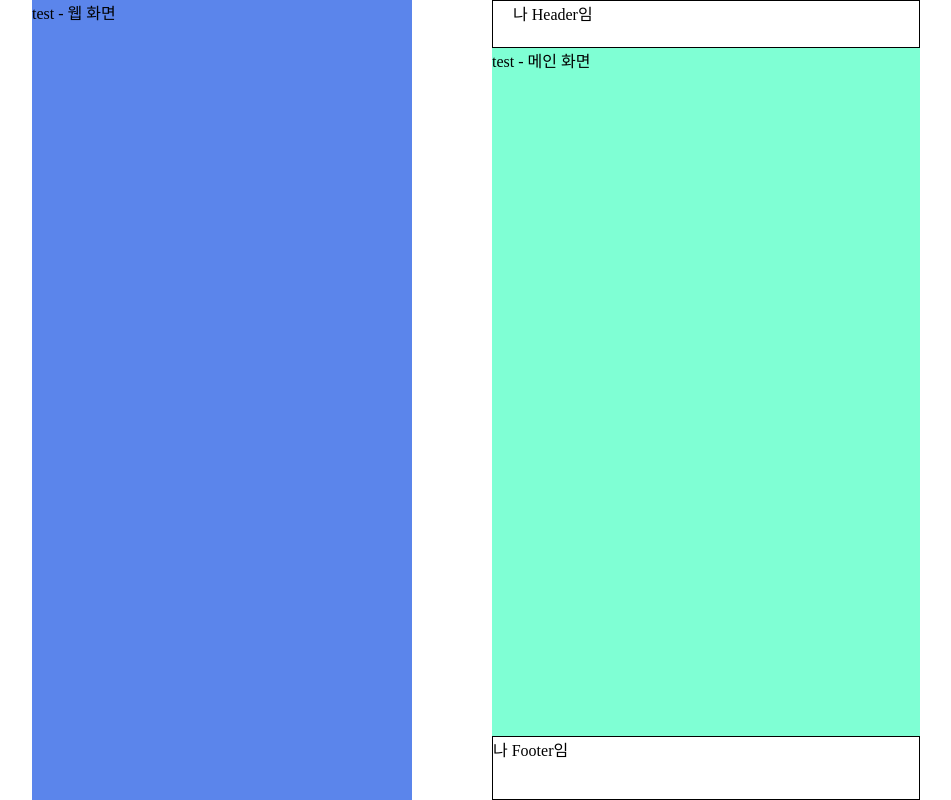
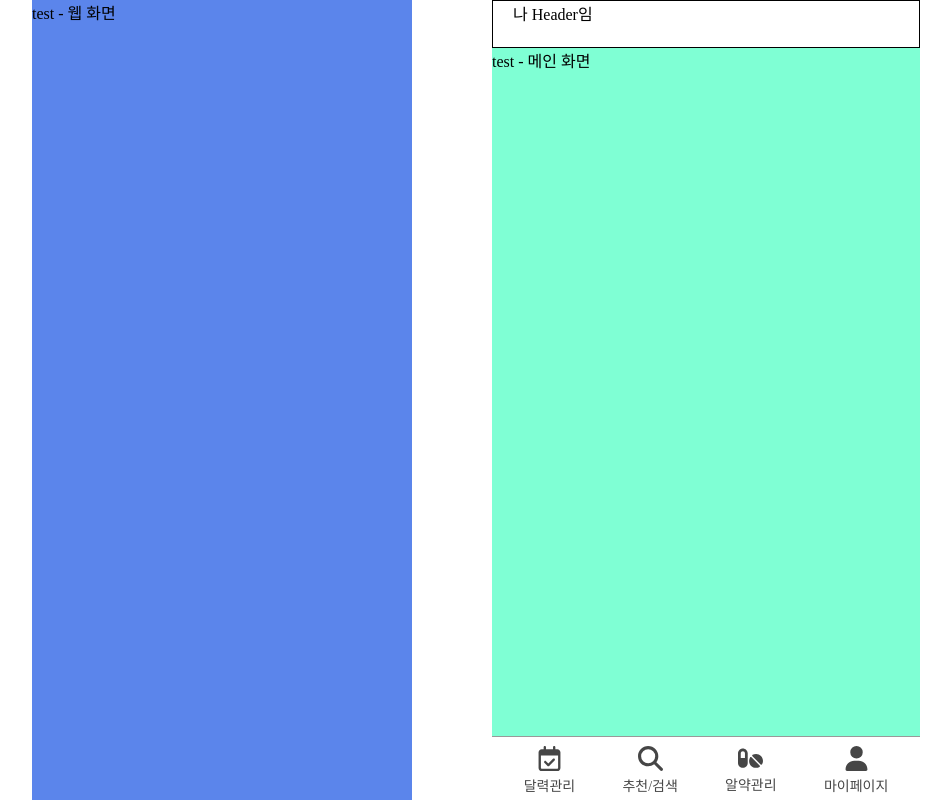
Before and after one commit to codestates-seb/seb42_main_013, a React (Create React App) app in the folder client/: page / in a window 1280 px wide. Shown: the whole page, without its empty margins (164-1115 px from the left). Built offline with nearby package versions, Linux system fonts and the light colour scheme; a web font is replaced by a local one.

Commit message:
[Design] Footer 초기 css 작업

```diff
--- a/client/src/components/Footer.js
+++ b/client/src/components/Footer.js
@@ -1,4 +1,9 @@
 import styled from "styled-components";
+import { FontAwesomeIcon } from "@fortawesome/react-fontawesome";
+import { faCalendarCheck } from "@fortawesome/free-regular-svg-icons";
+import { faPills } from "@fortawesome/free-solid-svg-icons";
+import { faMagnifyingGlass } from "@fortawesome/free-solid-svg-icons";
+import { faUser } from "@fortawesome/free-solid-svg-icons";
 
 const FooterContainer = styled.div`
   background-color: #ffffff;
@@ -7,13 +12,47 @@ const FooterContainer = styled.div`
   height: 64px;
   position: fixed;
   bottom: 0;
-  border: 1px solid #000000;
+  border-top: 1px solid #999999;
+  padding: 8px;
+  display: flex;
+  justify-content: space-around;
+`
+
+const FooterCatDiv = styled.div`
+  padding: 4px;
+  color: #464646;
+  display: flex;
+  flex-direction: column;
+  justify-content: center;
+  align-items: center;
+  font-size: 14px;
+  cursor: pointer;
+  .footer-icon {
+    width: 25px;
+    height: 25px;
+    margin: 4px 0;
+  }
 `
 
 function Footer() {
   return (
     <FooterContainer>
-      나 Footer임
+      <FooterCatDiv>
+        <FontAwesomeIcon icon={faCalendarCheck} className="footer-icon" />
+        <div className="footer-text">달력관리</div>
+      </FooterCatDiv>
+      <FooterCatDiv>
+        <FontAwesomeIcon icon={faMagnifyingGlass} className="footer-icon" />
+        <div className="footer-text">추천/검색</div>
+      </FooterCatDiv>
+      <FooterCatDiv>
+        <FontAwesomeIcon icon={faPills} className="footer-icon" />
+        <div className="footer-text">알약관리</div>
+      </FooterCatDiv>
+      <FooterCatDiv>
+        <FontAwesomeIcon icon={faUser} className="footer-icon" />
+        <div className="footer-text">마이페이지</div>
+      </FooterCatDiv>
     </FooterContainer>
   )
 }
--- a/client/src/pages/Suggest.js
+++ b/client/src/pages/Suggest.js
@@ -41,7 +41,7 @@ const SmallContent = styled.div`
   border: 1px solid #999999;
   border-radius: 30px;
   color: #464646;
-  font-size: 20px;
+  font-size: 18px;
   font-weight: 600;
   word-break: keep-all;
   white-space: pre-wrap;
```
